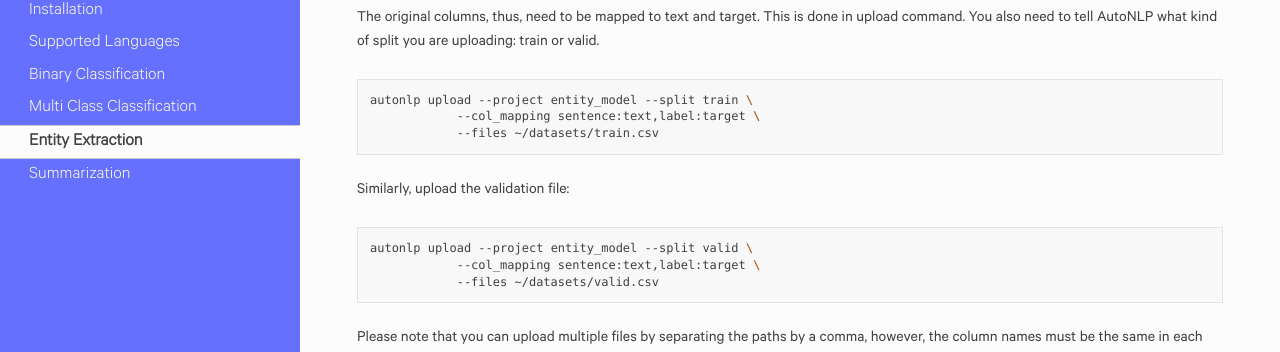
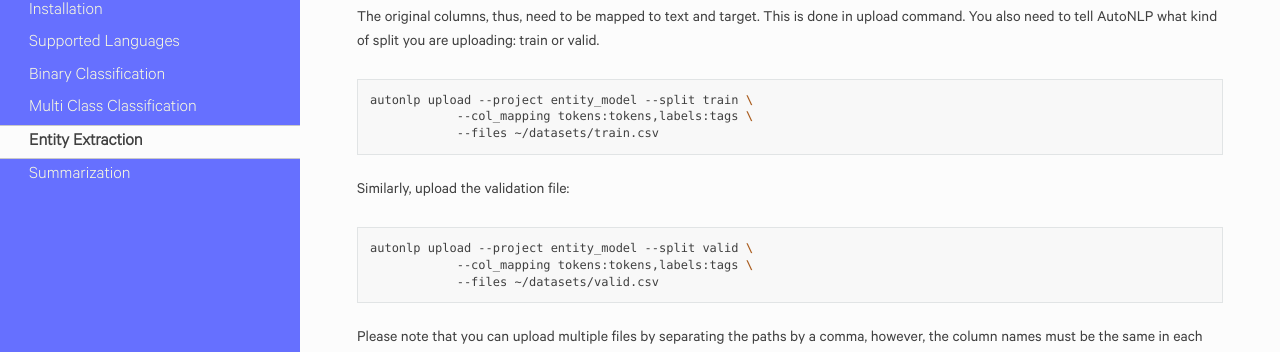
Before and after one commit to huggingface/autotrain-advanced, a Sphinx documentation site: the page built from docs/entity_extraction.rst, in a window 1280 px wide and 900 px high, scrolled down 929 px. Shown: the part 151-503 px from the top of the window. Built offline with Sphinx 7.4.7 and the Read the Docs theme 2.0.0, drawn with Linux system fonts in a browser that asks for light colours.

Commit message:
fix entity model doc

```diff
--- a/docs/entity_extraction.rst
+++ b/docs/entity_extraction.rst
@@ -44,7 +44,7 @@
 .. code-block:: bash
 
     autonlp upload --project entity_model --split train \
-                --col_mapping sentence:text,label:target \
+                --col_mapping tokens:tokens,labels:tags \
                 --files ~/datasets/train.csv
 
 
@@ -53,7 +53,7 @@
 .. code-block:: bash
 
     autonlp upload --project entity_model --split valid \
-                --col_mapping sentence:text,label:target \
+                --col_mapping tokens:tokens,labels:tags \
                 --files ~/datasets/valid.csv
 
 
```
